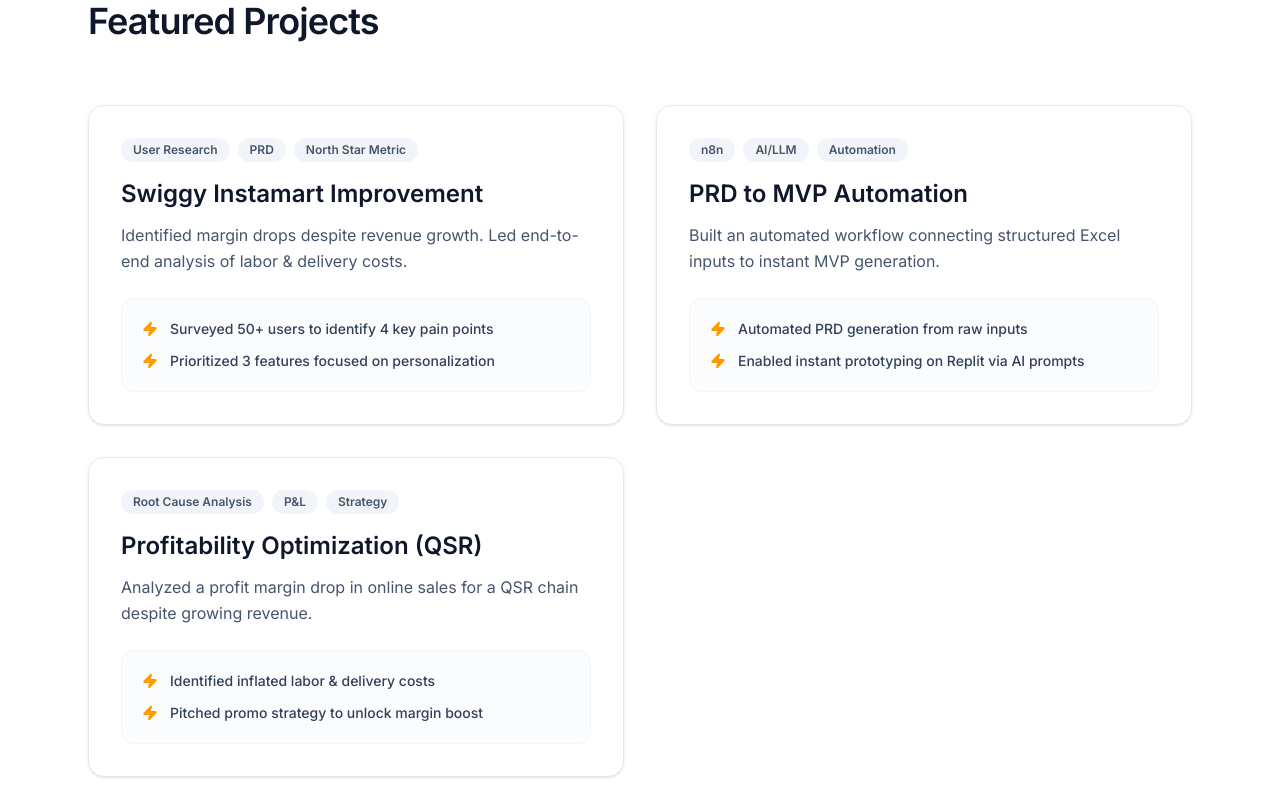
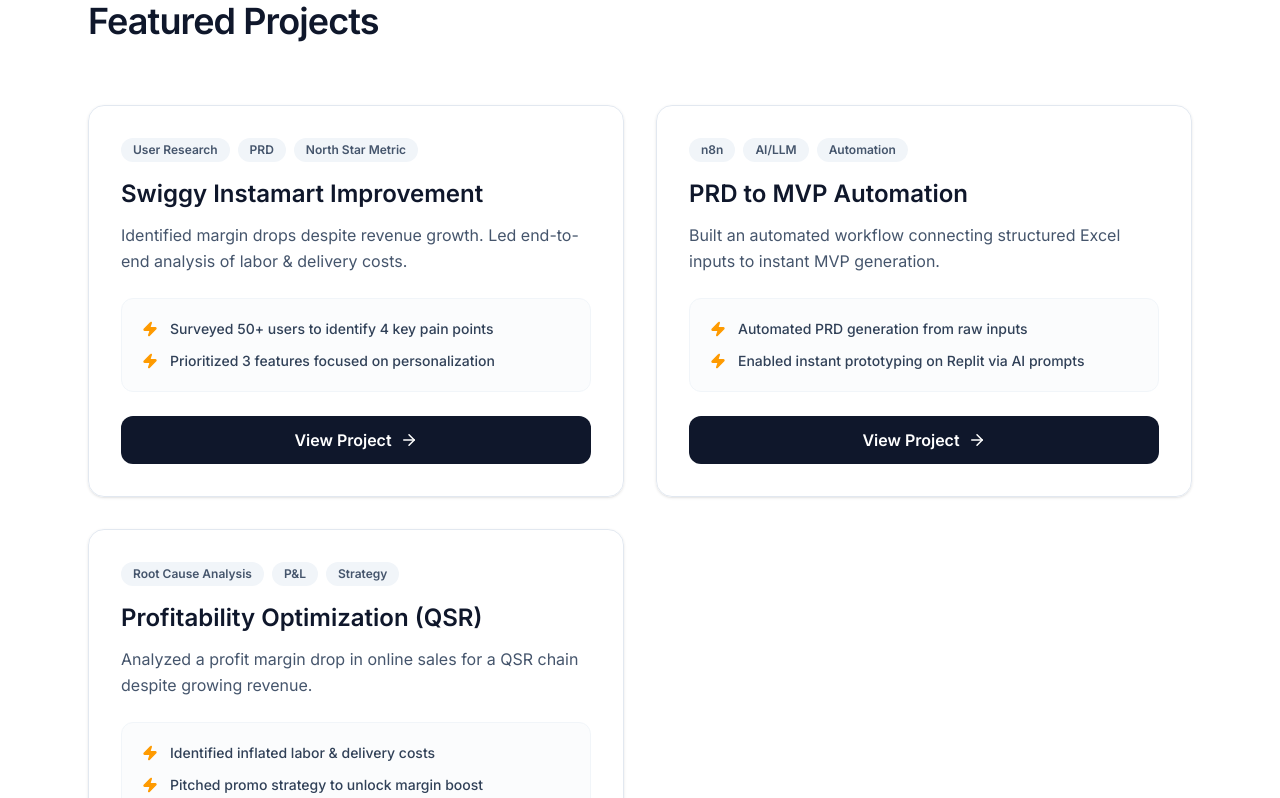
Before and after one commit to devanshmanchanda10/DevanshM_Portfolio, a React (Vite) app: page / in a window 1280 px wide. Shown: the part 997-1795 px from the top of the page. Built offline with nearby package versions, Linux system fonts and the light colour scheme.

Commit message:
Add project links to Swiggy and PRD projects

```diff
--- a/src/Portfolio.jsx
+++ b/src/Portfolio.jsx
@@ -55,8 +55,8 @@
     <button
       onClick={() => scrollToSection(id)}
       className={`text-sm font-medium transition-all duration-300 relative px-2 ${activeSection === id
-          ? 'text-blue-600'
-          : 'text-slate-600 hover:text-blue-500'
+        ? 'text-blue-600'
+        : 'text-slate-600 hover:text-blue-500'
         }`}
     >
       {label}
@@ -80,8 +80,8 @@
 
       {/* Navigation */}
       <nav className={`fixed top-0 w-full z-50 transition-all duration-500 border-b ${isScrolled
-          ? 'bg-white/80 backdrop-blur-md border-slate-200/50 py-4 shadow-sm'
-          : 'bg-transparent border-transparent py-6'
+        ? 'bg-white/80 backdrop-blur-md border-slate-200/50 py-4 shadow-sm'
+        : 'bg-transparent border-transparent py-6'
         }`}>
         <div className="container mx-auto px-6 max-w-7xl flex justify-between items-center">
           <div className="font-bold text-2xl tracking-tighter text-slate-900 flex items-center">
@@ -216,6 +216,7 @@
                 "Surveyed 50+ users to identify 4 key pain points",
                 "Prioritized 3 features focused on personalization"
               ]}
+              link="https://drive.google.com/file/d/1cJjD2zO-NI1hJcMyLcZtfVPGV5iGZJVi/view?usp=sharing"
             />
 
             <ProjectCard
@@ -226,6 +227,7 @@
                 "Automated PRD generation from raw inputs",
                 "Enabled instant prototyping on Replit via AI prompts"
               ]}
+              link="https://www.notion.so/PRD_TO_MVP-264177a4ce80806b87f4ef11d9af982a?source=copy_link"
             />
 
             <ProjectCard
@@ -391,7 +393,7 @@
   </div>
 );
 
-const ProjectCard = ({ title, tags, description, metrics }) => (
+const ProjectCard = ({ title, tags, description, metrics, link }) => (
   <div className="bg-white/80 backdrop-blur-sm p-8 rounded-2xl border border-slate-200 hover:border-blue-400 transition-all shadow-sm hover:shadow-xl hover:shadow-blue-900/5 group h-full flex flex-col">
     <div className="flex flex-wrap gap-2 mb-4">
       {tags.map((tag, i) => (
@@ -402,7 +404,7 @@
     </div>
     <h3 className="text-2xl font-bold text-slate-900 mb-3 group-hover:text-blue-600 transition-colors">{title}</h3>
     <p className="text-slate-600 mb-6 leading-relaxed flex-grow">{description}</p>
-    <div className="bg-slate-50/50 rounded-xl p-5 space-y-3 border border-slate-100 mt-auto">
+    <div className="bg-slate-50/50 rounded-xl p-5 space-y-3 border border-slate-100 mt-auto mb-6">
       {metrics.map((metric, idx) => (
         <div key={idx} className="flex items-center text-sm font-medium text-slate-700">
           <Zap size={16} className="text-amber-500 mr-3 fill-current" />
@@ -410,6 +412,17 @@
         </div>
       ))}
     </div>
+
+    {link && (
+      <a
+        href={link}
+        target="_blank"
+        rel="noopener noreferrer"
+        className="inline-flex items-center justify-center w-full px-6 py-3 bg-slate-900 text-white font-semibold rounded-xl hover:bg-blue-600 transition-all group-hover:shadow-lg group-hover:shadow-blue-500/20"
+      >
+        View Project <ArrowRight size={18} className="ml-2" />
+      </a>
+    )}
   </div>
 );
 
```
